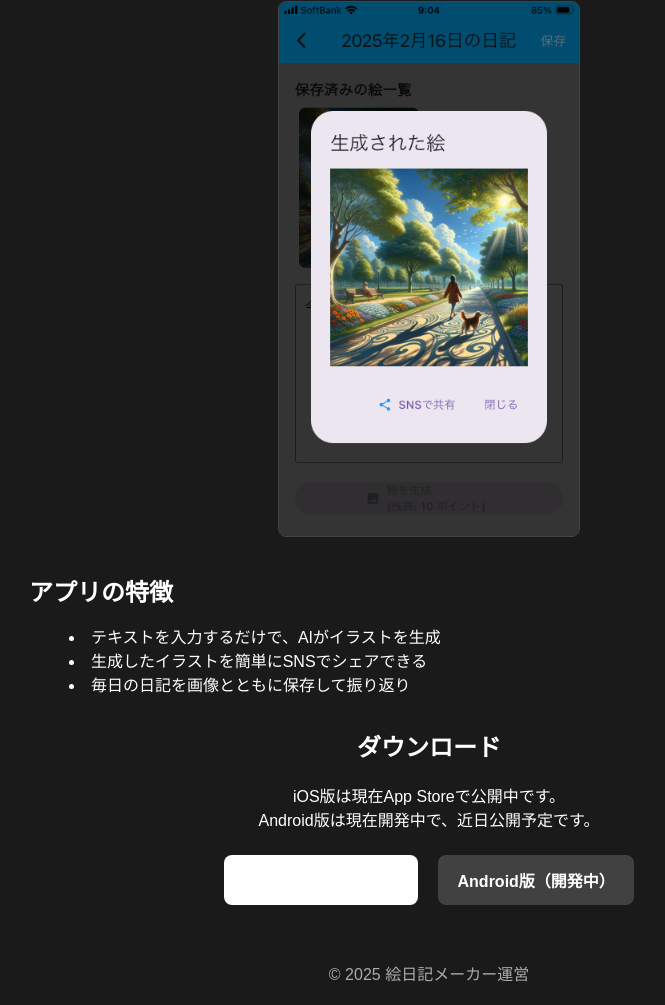
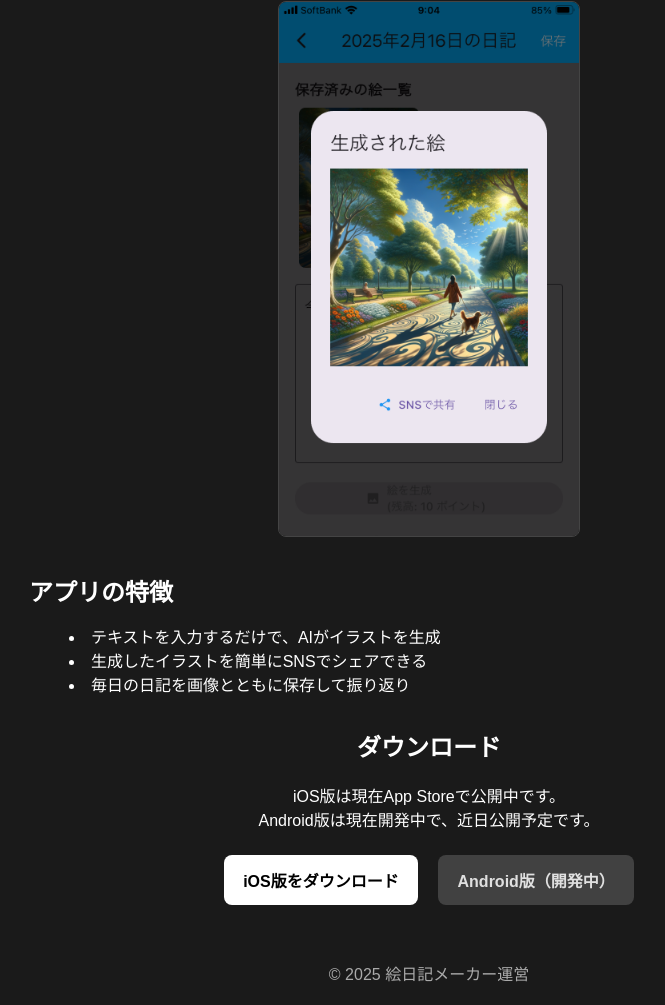
Before and after one commit to fcchi/pic_diary_app_site, a plain HTML site: page index.html in a window 1280 px wide. Shown: the part 122-1127 px from the top of the page, without its empty margins (211-876 px from the left). Drawn offline with Linux system fonts and the dark colour scheme.

Commit message:
20250223

```diff
--- a/index.html
+++ b/index.html
@@ -91,14 +91,15 @@
         color: #aaa;
       }
 
+      /* ダークモード時のボタンスタイル修正 */
       .app-store-btn {
         background-color: #ffffff;
-        color: #000000;
+        color: #000000 !important; /* 強制的に黒文字に */
       }
 
       .play-store-btn {
         background-color: #414141;
-        color: #a1a1a1;
+        color: #e0e0e0 !important; /* グレーアウト時でも読みやすい色に */
       }
     }
   </style>
```
